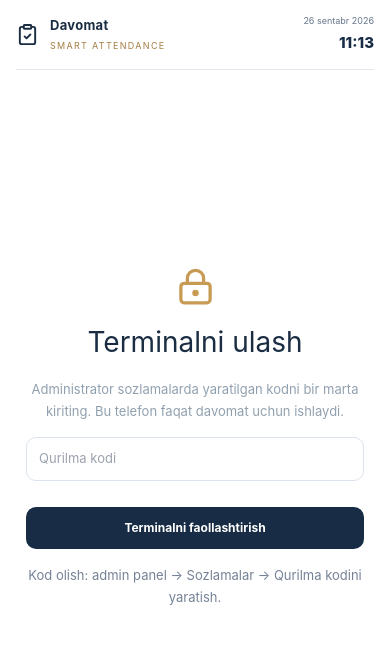
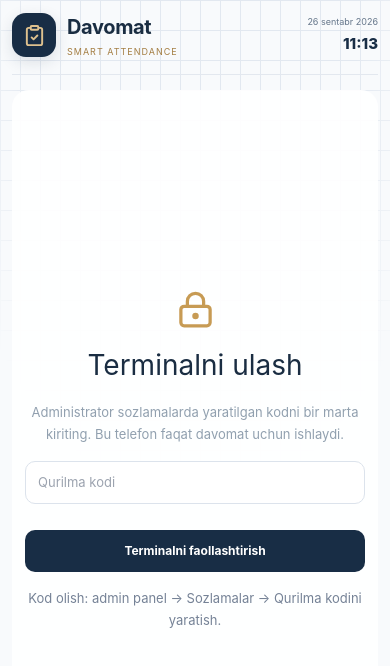
Before and after one commit to rajabovz801-ai/ark-tracker, a Next.js app: page /terminal in a window 390 px wide. Shown: the top 666 px of the page. Built offline with nearby package versions, Linux system fonts and the light colour scheme.

Commit message:
feat: radial faded grid background and responsive mobile card UI

```diff
--- a/app/globals.css
+++ b/app/globals.css
@@ -17,3 +17,132 @@
 @media(max-width:900px){.admin-layout{grid-template-columns:1fr}.admin-sidebar{position:fixed;left:0;top:0;bottom:0;transform:translateX(-102%);transition:transform .2s;width:240px;z-index:50}.admin-sidebar.open{transform:translateX(0)}.mobile-scrim{display:block;position:fixed;inset:0;background:#14293c7a;z-index:49;border:0}.mobile-menu{display:inline-grid}.admin-topbar{gap:15px;padding:0 20px}.global-search{width:30vw}.workspace{padding:22px}.grid-groups{grid-template-columns:repeat(2,minmax(0,1fr))}.login-shell{grid-template-columns:1fr}.login-brand{display:none}.login-panel{min-height:100dvh}.sidebar-bottom{display:none}}
 @media(max-width:650px){.admin-topbar{height:67px;padding:0 14px}.top-date b{font-size:11px}.top-date svg,.global-search,.top-user>span:not(.admin-avatar),.top-user .icon-btn{display:none}.top-date small{font-size:9px}.workspace{padding:17px 13px 45px}.section-heading{align-items:flex-start}.section-heading h1,.section-heading h2{font-size:22px}.section-heading p{font-size:11px;line-height:1.5}.section-heading .btn{font-size:11px;padding:9px}.stat-grid.four{grid-template-columns:repeat(2,minmax(0,1fr))}.stat-grid.five{grid-template-columns:repeat(2,minmax(0,1fr))}.stat-card{min-height:108px;padding:15px}.stat-card strong{font-size:27px}.stat-card>span{font-size:10px}.dashboard-grid,.report-grid,.settings-grid,.grid-groups,.form-grid,.session-details{grid-template-columns:1fr}.settings-grid>.side-panel:last-child{grid-column:auto}.activity-card{display:block}.table-scroll table{min-width:680px}.chart-bars{gap:4px}.report-controls{flex-wrap:wrap}.report-controls label{width:100%}.pdf-frame{height:550px}.form-actions{flex-wrap:wrap}.terminal-wrap{border:0;padding:14px 16px}.terminal-title h1{font-size:21px}.terminal-top{padding-bottom:15px}.terminal-logo b{font-size:13px}.terminal-date{font-size:9px}.terminal-group-card{min-height:129px}.terminal-main{padding-top:25px}}
 @media(prefers-reduced-motion:reduce){*,*:before,*:after{transition:none!important;animation:none!important}}
+
+
+/* Smart Attendance v1.1: softly faded grid, compact identity, touch-first layouts. */
+.grid-wrapper{min-height:100%;width:100%;position:relative;isolation:isolate;background-color:#f8fafc}
+.grid-background{position:absolute;top:0;right:0;bottom:0;left:0;z-index:0;pointer-events:none;background-image:linear-gradient(to right,#e2e8f0 1px,transparent 1px),linear-gradient(to bottom,#e2e8f0 1px,transparent 1px);background-size:20px 30px;-webkit-mask-image:radial-gradient(ellipse 70% 60% at 50% 0%,#000 60%,transparent 100%);mask-image:radial-gradient(ellipse 70% 60% at 50% 0%,#000 60%,transparent 100%)}
+.workspace-content{position:relative;z-index:1}
+.admin-main{background:#f8fafc}
+.admin-sidebar{background:linear-gradient(165deg,#162f49,#1f3a55)}
+.sidebar-symbol{display:inline-grid;place-items:center;flex:none;width:42px;height:42px;color:#e0bd83;background:rgba(223,191,136,.12);border:1px solid rgba(223,191,136,.3);border-radius:13px}
+.sidebar-brand strong{font-size:14px;letter-spacing:0}
+.sidebar-brand small{font-size:11px}
+.sidebar-bottom{padding-top:18px}
+.sidebar-bottom-title{color:#e0e7ee!important;font-size:13px!important;font-weight:700;line-height:1.6!important;letter-spacing:0!important}
+.sidebar-bottom small{font-size:10px;margin-top:10px}
+.mobile-header-brand,.mobile-bottom-nav,.mobile-group-list,.mobile-student-list,.mobile-live-list{display:none}
+.content-card,.stat-card,.entity-card,.table-panel,.report-preview,.side-panel{box-shadow:0 3px 18px rgba(17,40,66,.025)}
+.terminal-wrap.grid-wrapper{background:#f8fafc}
+.terminal-wrap .terminal-top,.terminal-wrap .terminal-main,.terminal-wrap .terminal-footer{position:relative;z-index:1}
+.terminal-mark{width:44px;height:44px;border-radius:14px;display:grid;place-items:center;background:#182d45;color:#dec18e;box-shadow:0 5px 15px rgba(24,45,69,.12)}
+.terminal-logo b{font-size:20px;letter-spacing:-.35px}
+.terminal-logo small{letter-spacing:1px}
+.terminal-wrap .terminal-main{background:rgba(255,255,255,.92);border-radius:17px;margin-top:15px;padding:27px 15px 15px}
+.terminal-wrap .terminal-footer{background:rgba(255,255,255,.92);margin-top:4px}
+.terminal-group-card{border-radius:15px;box-shadow:0 5px 16px rgba(24,45,69,.045);transition:transform .15s ease,border-color .15s ease}
+.terminal-group-card:active{transform:scale(.985)}
+.terminal-student{min-height:66px}
+.terminal-student:active{background:#fff4df}
+.terminal-big{min-height:88px}
+.terminal-big:active{filter:brightness(.93)}
+@media(max-width:900px){
+ .admin-sidebar{width:min(86vw,280px)}
+ .mobile-menu{width:44px;height:44px}
+}
+@media(max-width:650px){
+ body{overflow-x:hidden}
+ .admin-topbar{height:68px;gap:11px;padding:0 14px;background:rgba(255,255,255,.97);backdrop-filter:blur(14px)}
+ .admin-topbar .top-date{display:none}
+ .mobile-header-brand{display:flex;flex-direction:column;gap:3px;min-width:0}
+ .mobile-header-brand b{font-size:15px;color:#182d45}
+ .mobile-header-brand small{font-size:10px;color:#758399}
+ .top-user{gap:0}
+ .top-user .admin-avatar{width:38px;height:38px}
+ .workspace.grid-wrapper{max-width:none;min-height:calc(100dvh - 68px);padding:20px 14px calc(110px + env(safe-area-inset-bottom,0px))}
+ .workspace-content{min-width:0}
+ .mobile-bottom-nav{display:grid;grid-template-columns:repeat(5,minmax(0,1fr));align-items:center;position:fixed;bottom:0;left:0;right:0;z-index:45;min-height:69px;padding:8px 8px calc(8px + env(safe-area-inset-bottom,0px));background:rgba(255,255,255,.98);border-top:1px solid #dce4ee;box-shadow:0 -8px 24px rgba(17,43,70,.05);backdrop-filter:blur(14px)}
+ .bottom-nav-item{display:flex;flex-direction:column;align-items:center;justify-content:center;gap:5px;min-height:52px;min-width:0;border:0;background:transparent;color:#7b8a9c;border-radius:10px}
+ .bottom-nav-item span{font-size:9px;font-weight:700;white-space:nowrap}
+ .bottom-nav-item.active{background:#eff4f9;color:#193a57}
+ .bottom-nav-item.active svg{stroke-width:2.5}
+ .section-heading{gap:12px;margin-bottom:18px;flex-wrap:wrap}
+ .section-heading h1,.section-heading h2{font-size:23px;line-height:1.2}
+ .section-heading p{font-size:12px;line-height:1.55}
+ .section-heading>.btn{margin-left:auto;min-height:42px}
+ .dashboard .section-heading{align-items:flex-start}
+ .dashboard-date{width:100%}
+ .dashboard-date input{width:100%;height:43px}
+ .stat-grid{gap:10px;margin-bottom:15px}
+ .stat-card{padding:15px 14px;border-radius:13px;min-height:112px}
+ .stat-card>span{font-size:11px;line-height:1.45}
+ .stat-card>span svg{flex:none}
+ .stat-card strong{font-size:29px}
+ .stat-card small{font-size:10px}
+ .stat-grid.five .stat-card:last-child{grid-column:span 2}
+ .dashboard-grid,.report-grid,.settings-grid,.grid-groups,.form-grid{grid-template-columns:1fr}
+ .content-card,.table-panel,.form-panel,.report-preview,.side-panel{border-radius:14px}
+ .content-card{padding:15px}
+ .card-heading{align-items:flex-start;gap:12px}
+ .card-heading h2{font-size:17px}
+ .card-heading .btn{padding:9px}
+ .desktop-group-table,.desktop-students-table,.desktop-live-table{display:none}
+ .mobile-group-list,.mobile-student-list,.mobile-live-list{display:grid;gap:12px}
+ .mobile-group-card{padding:16px;border:1px solid #e2e8ef;border-radius:14px;background:#fff}
+ .mobile-group-head{display:flex;align-items:center;gap:11px;min-width:0}
+ .mobile-group-icon{width:39px;height:39px;flex:none;display:grid;place-items:center;color:#aa8343;background:#fdf4e6;border-radius:11px}
+ .mobile-group-name{display:grid;gap:5px;flex:1;min-width:0}
+ .mobile-group-name b{font-size:16px}
+ .mobile-group-name small{font-size:10px;color:#8290a1;line-height:1.5}
+ .mobile-group-head .badge{font-size:9px;padding:6px 8px}
+ .mobile-group-progress{display:flex;justify-content:space-between;gap:12px;font-size:12px;color:#5f7185;margin-top:15px}
+ .mobile-group-progress b{color:#213f5d;font-size:12px}
+ .mobile-group-action{width:100%;margin-top:16px;min-height:46px;font-size:12px;justify-content:center}
+ .activity-card{display:block}
+ .activity-row{padding:12px 0}
+ .monthly-card{margin-top:12px}
+ .mobile-student-card,.mobile-live-card{padding:15px;border:1px solid #e2e8ef;border-radius:13px;background:white}
+ .mobile-student-info,.mobile-live-head{display:flex;align-items:center;gap:10px;min-width:0}
+ .mobile-avatar{width:42px;height:42px;flex:none}
+ .mobile-student-info>div,.mobile-live-head>div{display:flex;flex-direction:column;gap:5px;flex:1;min-width:0}
+ .mobile-student-info b,.mobile-live-head b{font-size:14px;line-height:1.3}
+ .mobile-student-info small,.mobile-live-head small{font-size:11px;color:#8291a0;overflow:hidden;text-overflow:ellipsis;white-space:nowrap}
+ .mobile-student-actions,.mobile-live-actions{display:flex;gap:9px;border-top:1px solid #edf0f3;padding-top:13px;margin-top:13px}
+ .mobile-student-actions .btn,.mobile-live-actions .btn{flex:1;min-height:42px;font-size:11px}
+ .mobile-live-times{display:grid;grid-template-columns:repeat(3,minmax(0,1fr));gap:10px;margin-top:16px;padding:12px;background:#f7f9fc;border-radius:10px}
+ .mobile-live-times div{min-width:0}
+ .mobile-live-times small{display:block;color:#8190a0;font-size:10px;margin-bottom:6px}
+ .mobile-live-times b{font-size:11px;overflow-wrap:break-word}
+ .mobile-note{font-size:11px;color:#76879b;margin:12px 0 0}
+ .table-toolbar{padding:14px;gap:12px}
+ .table-toolbar .search-field{width:100%}
+ .table-toolbar .search-field input{width:100%;min-width:0}
+ .table-toolbar .toggle-archive{flex-direction:row}
+ .table-toolbar .muted{margin-left:auto}
+ .form-panel{padding:17px}
+ .form-actions>.btn{flex:1;min-height:43px}
+ .report-controls{gap:12px}
+ .report-controls label{width:100%;min-width:0}
+ .report-aside{gap:12px}
+ .session-details{display:grid;grid-template-columns:repeat(2,minmax(0,1fr));gap:12px;padding:16px}
+ .session-details b{font-size:12px}
+ .session-end{display:grid;grid-template-columns:1fr;gap:9px}
+ .session-end .btn{width:100%;min-height:45px}
+ .settings-grid>.side-panel:last-child{grid-column:auto}
+ .device-row{flex-wrap:wrap}
+ .terminal-wrap{padding:12px}
+ .terminal-wrap .terminal-main{padding:22px 13px}
+ .terminal-logo b{font-size:20px}
+ .terminal-title{gap:12px}
+ .terminal-title h1{font-size:21px}
+ .terminal-group-card{min-height:132px;padding:15px}
+ .terminal-group-card strong{font-size:20px}
+ .terminal-students{max-height:53dvh}
+}
+@media(max-width:360px){
+ .mobile-bottom-nav{padding-left:2px;padding-right:2px}
+ .bottom-nav-item span{font-size:8px}
+ .mobile-group-head{gap:7px}
+ .mobile-group-icon{width:34px;height:34px}
+ .mobile-group-head .badge{padding:5px 6px}
+}
```
